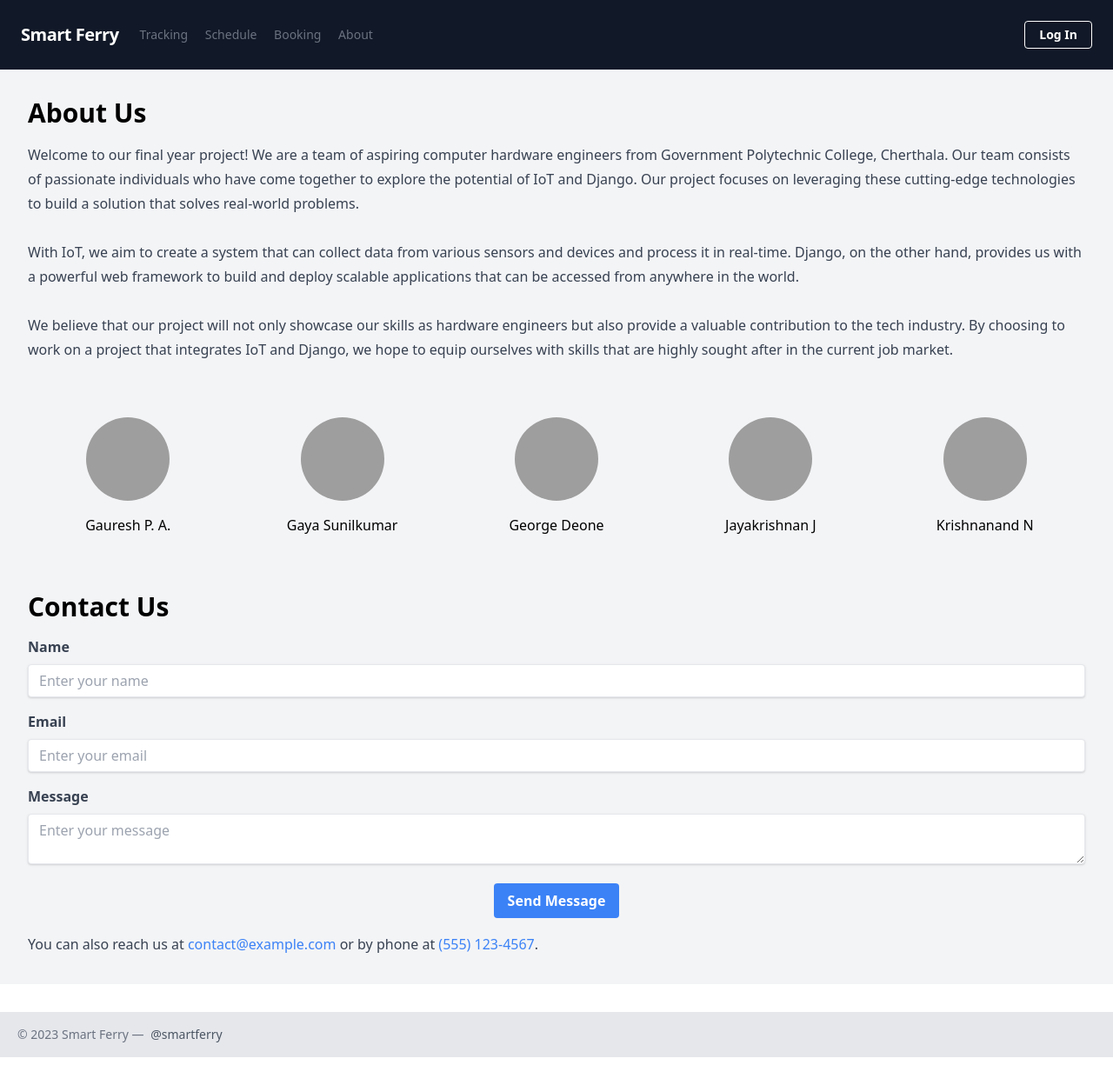
After one commit to gdawg32/SmartFerry, a Django app: page /about/ in a window 1280 px wide. The commit adds this page. Shown: the whole page at 87% size. Run offline with Django 4.2, Linux system fonts and the light colour scheme; grey boxes are pictures that could not be loaded.

```diff
--- a/home/static/js/data.json
+++ b/home/static/js/data.json
@@ -1 +1 @@
-{"latitude": 9.694621364374079, "longitude": 76.27271442903118}
+{"latitude": 10.870621364373427, "longitude": 77.4487144290368}
--- a/home/static/js/script.py
+++ b/home/static/js/script.py
@@ -12,8 +12,8 @@ while True:
         data = json.load(f)
 
     # Update the latitude and longitude values
-    data['latitude'] -= 0.001
-    data['longitude'] -= 0.001
+    data['latitude'] += 0.001
+    data['longitude'] += 0.001
 
     # Write the updated JSON data to the file
     with open(json_file_path, 'w') as f:
--- /dev/null
+++ b/home/templates/about.html
@@ -0,0 +1,78 @@
+{% extends 'base.html' %}
+{% load static %}
+{% block title %}About Us{% endblock  %}
+{% block content %}
+
+<div class="bg-gray-100 p-8">
+    <h2 class="text-3xl font-bold mb-4">About Us</h2>
+    <p class="text-gray-700 leading-7">
+        Welcome to our final year project! We are a team of aspiring computer hardware engineers from Government Polytechnic College, Cherthala. Our team consists of passionate individuals who have come together to explore the potential of IoT and Django. Our project focuses on leveraging these cutting-edge technologies to build a solution that solves real-world problems.
+        <br> <br>
+        With IoT, we aim to create a system that can collect data from various sensors and devices and process it in real-time. Django, on the other hand, provides us with a powerful web framework to build and deploy scalable applications that can be accessed from anywhere in the world.
+        <br> <br>
+        We believe that our project will not only showcase our skills as hardware engineers but also provide a valuable contribution to the tech industry. By choosing to work on a project that integrates IoT and Django, we hope to equip ourselves with skills that are highly sought after in the current job market.
+    </p>
+
+</div>
+
+
+<div class="bg-gray-100 p-8 grid grid-cols-5 gap-4">
+    <div class="text-center">
+      <img src="https://pbs.twimg.com/profile_images/1534365794074755073/ClZmdMG8_400x400.jpg" alt="Team Member 1" class="mx-auto rounded-full w-24 h-24">
+      <h3 class="mt-4 font-medium">Gauresh P. A.</h3>
+    </div>
+    <div class="text-center">
+      <img src="https://i.kym-cdn.com/entries/icons/facebook/000/004/143/sanjaya2.jpg" alt="Team Member 2" class="mx-auto rounded-full w-24 h-24">
+      <h3 class="mt-4 font-medium">Gaya Sunilkumar</h3>
+    </div>
+    <div class="text-center">
+      <img src="{% static 'images/deone.jpg' %}" alt="Team Member 3" class="mx-auto rounded-full w-24 h-24">
+      <h3 class="mt-4 font-medium">George Deone</h3>
+    </div>
+    <div class="text-center">
+      <img src="https://pbs.twimg.com/media/EtDJaU-XYAEpC6r.jpg" alt="Team Member 4" class="mx-auto rounded-full w-24 h-24">
+      <h3 class="mt-4 font-medium">Jayakrishnan J</h3>
+    </div>
+    <div class="text-center">
+      <img src="https://cdn.vox-cdn.com/thumbor/VKx8R0U9BKwV9SE2_eaVwJtywjU=/0x0:500x375/1400x1050/filters:focal(158x110:238x190):format(jpeg)/cdn.vox-cdn.com/uploads/chorus_image/image/59741997/n4scgse21iuz.0.jpg" alt="Team Member 5" class="mx-auto rounded-full w-24 h-24">
+      <h3 class="mt-4 font-medium">Krishnanand N</h3>
+    </div>
+</div>
+
+
+
+
+
+<div class="bg-gray-100 p-8">
+    <h2 class="text-3xl font-bold mb-4">Contact Us</h2>
+    <form class="mb-4">
+      <div class="mb-4">
+        <label class="block text-gray-700 font-bold mb-2" for="name">Name</label>
+        <input class="shadow appearance-none border rounded w-full py-2 px-3 text-gray-700 leading-tight focus:outline-none focus:shadow-outline" id="name" type="text" placeholder="Enter your name">
+      </div>
+      <div class="mb-4">
+        <label class="block text-gray-700 font-bold mb-2" for="email">Email</label>
+        <input class="shadow appearance-none border rounded w-full py-2 px-3 text-gray-700 leading-tight focus:outline-none focus:shadow-outline" id="email" type="email" placeholder="Enter your email">
+      </div>
+      <div class="mb-4">
+        <label class="block text-gray-700 font-bold mb-2" for="message">Message</label>
+        <textarea class="shadow appearance-none border rounded w-full py-2 px-3 text-gray-700 leading-tight focus:outline-none focus:shadow-outline" id="message" placeholder="Enter your message"></textarea>
+      </div>
+      <div class="flex justify-center">
+        <button class="bg-blue-500 hover:bg-blue-700 text-white font-bold py-2 px-4 rounded focus:outline-none focus:shadow-outline" type="submit">
+          Send Message
+        </button>
+      </div>
+    </form>
+    <p class="text-gray-700 leading-7">
+      You can also reach us at <a href="mailto:contact@example.com" class="text-blue-500">contact@example.com</a> or by phone at <a href="tel:+1-555-123-4567" class="text-blue-500">(555) 123-4567</a>.
+    </p>
+
+</div>
+
+
+
+
+
+
+{% endblock %}
--- a/home/urls.py
+++ b/home/urls.py
@@ -5,6 +5,7 @@ urlpatterns = [
     path('', views.index, name='index'),
     path('booking/', views.ticket, name='booking'),
     path('schedule/', views.schedule, name='schedule'),
+    path('about/', views.about, name='about'),
     path('login/', views.login, name='login'),
     path('ticket/', views.ticket, name='ticket'),
     path('dashboard/', views.dashboard, name='dashboard'),
--- a/home/views.py
+++ b/home/views.py
@@ -22,6 +22,9 @@ def schedule(request):
     vaikom = Vaikom.objects.all()
     context = { 'vaikom': vaikom }
     return render(request, 'schedule.html', context)
+
+def about(request):
+    return render(request, 'about.html')
 
 def login(request):
     return render(request, 'login.html')
@@ -49,8 +52,8 @@ def ticket(request):
     return render(request, 'ticket.html', context)
 
 def dashboard(request):
-    weather = get_json()
-    sensor = ard.getSensorData()
+    weather = get_json() # Get the data from OpenWeatherMap API
+    sensor = ard.getSensorData() # Get the data from Arduino
     print(sensor)
     if sensor != None:
     #ir = ard.getIRSensorData()
@@ -99,11 +102,13 @@ def get_json():
 
 def tracking(request):
     print("now")
+    # subprocess.call(['python', 'C:\\Users\\Dell\\Documents\\smart ferry\\SmartFerry\\home\\static\\js\\script.py'])
     return render(request, 'tracking.html')
 
 
 def ajax_data(request):
     sensor_json = ard.getSensorData()
+    print(sensor_json)
     if sensor_json == None:
         sensor_json = {'IR_Sensor': 0, 'Temp_Sensor': 0}
     else:
@@ -123,7 +128,6 @@ def ajax_data(request):
         else:
             DHTSensorValue.objects.create(temperature=DTHsensor)
 
-    print("DB", obj1.value)
     json_data = {'IRsensor_value': obj1.value, 'DTHsensor_value': obj2.temperature}
     print(json_data)
     return JsonResponse(json_data, safe=False, content_type='application/json')
```
Also changed, not shown: home/gps.py (added, +23 -0 lines), home/templates/tracking.html (+7 -5 lines), db.sqlite3.
